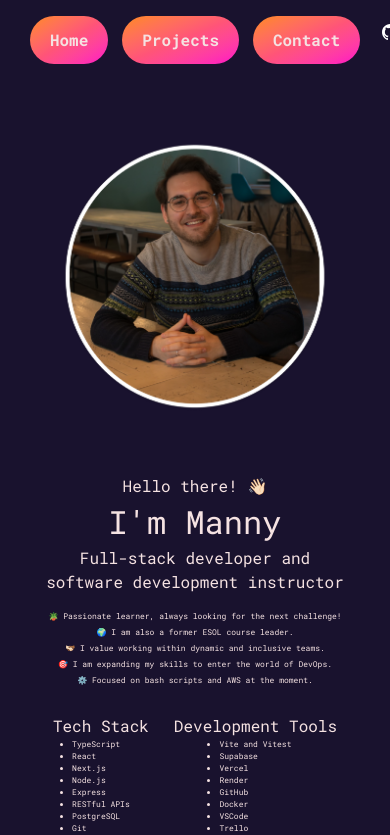
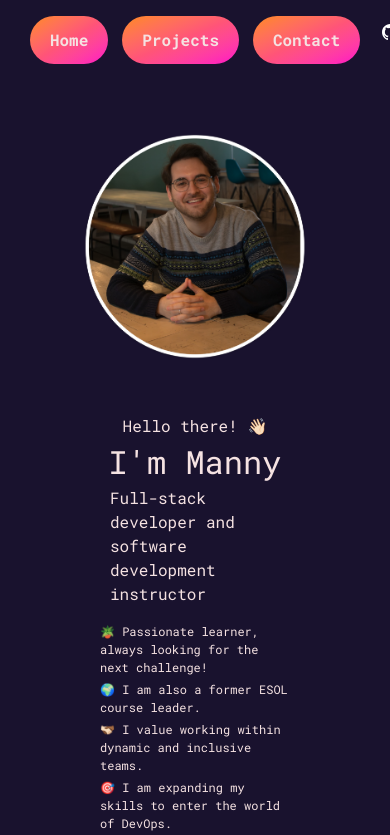
Before and after one commit to MannyGGB/portfolio, a Next.js app: page / in a window 390 px wide. Shown: the top 835 px of the page. Built offline with nearby package versions, Linux system fonts and the light colour scheme.

Commit message:
update(WIP): add more breakpoints to the home page

```diff
--- a/src/app/globals.css
+++ b/src/app/globals.css
@@ -29,11 +29,14 @@ h3 {
 }
 
 p,
-li,
-span {
+li {
   font-size: 1rem;
 }
 
 li {
   list-style-type: disc;
 }
+
+.hero li {
+  list-style-type: none;
+}
--- a/src/app/media-queries.css
+++ b/src/app/media-queries.css
@@ -1,4 +1,9 @@
 /* media queries for the home page */
+@media all and (max-width: 990px) {
+  .hero-list li {
+    font-size: 0.9rem;
+  }
+}
 
 @media all and (max-width: 750px) {
   h1 {
@@ -14,20 +19,24 @@
   }
 
   p,
-  li,
-  span {
+  li {
     font-size: 1rem;
   }
 
-  .hero {
+  .hero,
+  .hero-list {
     display: flex;
     flex-direction: column;
     align-items: center;
     justify-content: center;
-    flex-wrap: wrap;
   }
 }
 
+@media all and (max-width: 600px) {
+  .hero li {
+    font-size: 0.75rem;
+  }
+}
 @media all and (max-width: 480px) {
   h1 {
     font-size: 2rem;
@@ -44,14 +53,54 @@
   p,
   li,
   span {
-    font-size: 0.5rem;
+    font-size: 0.6rem;
   }
 
-  .hero {
+  .hero,
+  .hero-list {
+    padding-left: 30px;
+    padding-right: 30px;
     display: flex;
     flex-direction: column;
     justify-content: center;
     align-items: center;
-    flex-wrap: wrap;
   }
 }
+
+@media all and (max-width: 420px) {
+  h1 {
+    font-size: 2rem;
+  }
+
+  h2 {
+    font-size: 1rem;
+    padding-left: 50px;
+    padding-right: 50px;
+  }
+
+  h3 {
+    font-size: 0.75rem;
+  }
+
+  p,
+  li,
+  span {
+    font-size: 0.6rem;
+  }
+
+  .hero,
+  .hero-list {
+    display: flex;
+    flex-direction: column;
+    justify-content: center;
+    align-items: center;
+  }
+
+  .hero-list {
+    padding-left: 40px;
+    padding-right: 40px;
+    display: flex;
+    flex-direction: column;
+    align-items: center;
+  }
+}
--- a/src/app/page.tsx
+++ b/src/app/page.tsx
@@ -22,25 +22,21 @@ export default function HomePage() {
           <h1>I&apos;m Manny</h1>
           <h2>Full-stack developer and</h2>
           <h2>software development instructor</h2>
-          <article className="flex flex-col pt-4 gap-1 hero">
-            <span>
+          <ul className="flex flex-col pt-4 gap-1 hero-list">
+            <li>
               🪴 Passionate learner, always looking for the next challenge!
-            </span>
-            <span>🌍 I am also a former ESOL course leader.</span>
-            <span>
-              🫱🏻‍🫲🏾 I value working within dynamic and inclusive teams.
-            </span>
-            <span>
-              🎯 I am expanding my skills to enter the world of DevOps.
-            </span>
-            <span>⚙️ Focused on bash scripts and AWS at the moment.</span>
-          </article>
+            </li>
+            <li>🌍 I am also a former ESOL course leader.</li>
+            <li>🫱🏻‍🫲🏾 I value working within dynamic and inclusive teams.</li>
+            <li>🎯 I am expanding my skills to enter the world of DevOps.</li>
+            <li>⚙️ Focused on bash scripts and AWS at the moment.</li>
+          </ul>
         </div>
       </section>
 
-      <div className="flex justify-evenly p-7 size-full flex-wrap">
+      <div className="flex justify-evenly p-6 size-full flex-wrap">
         <section className="flex flex-col items-center">
-          <h2>Tech Stack</h2>
+          <h2 className="p-4">Tech Stack</h2>
           <ul>
             <li>TypeScript</li>
             <li>React</li>
@@ -53,7 +49,7 @@ export default function HomePage() {
           </ul>
         </section>
         <section className="flex flex-col items-center">
-          <h2>Development Tools</h2>
+          <h2 className="p-4">Development Tools</h2>
           <ul>
             <li>Vite and Vitest</li>
             <li>Supabase</li>
@@ -67,7 +63,7 @@ export default function HomePage() {
           </ul>
         </section>
         <section className="flex flex-col items-center">
-          <h2>Professional Skills</h2>
+          <h2 className="p-4">Professional Skills</h2>
           <ul>
             <li>Agile and scrum</li>
             <li>Problem-solving</li>
```
